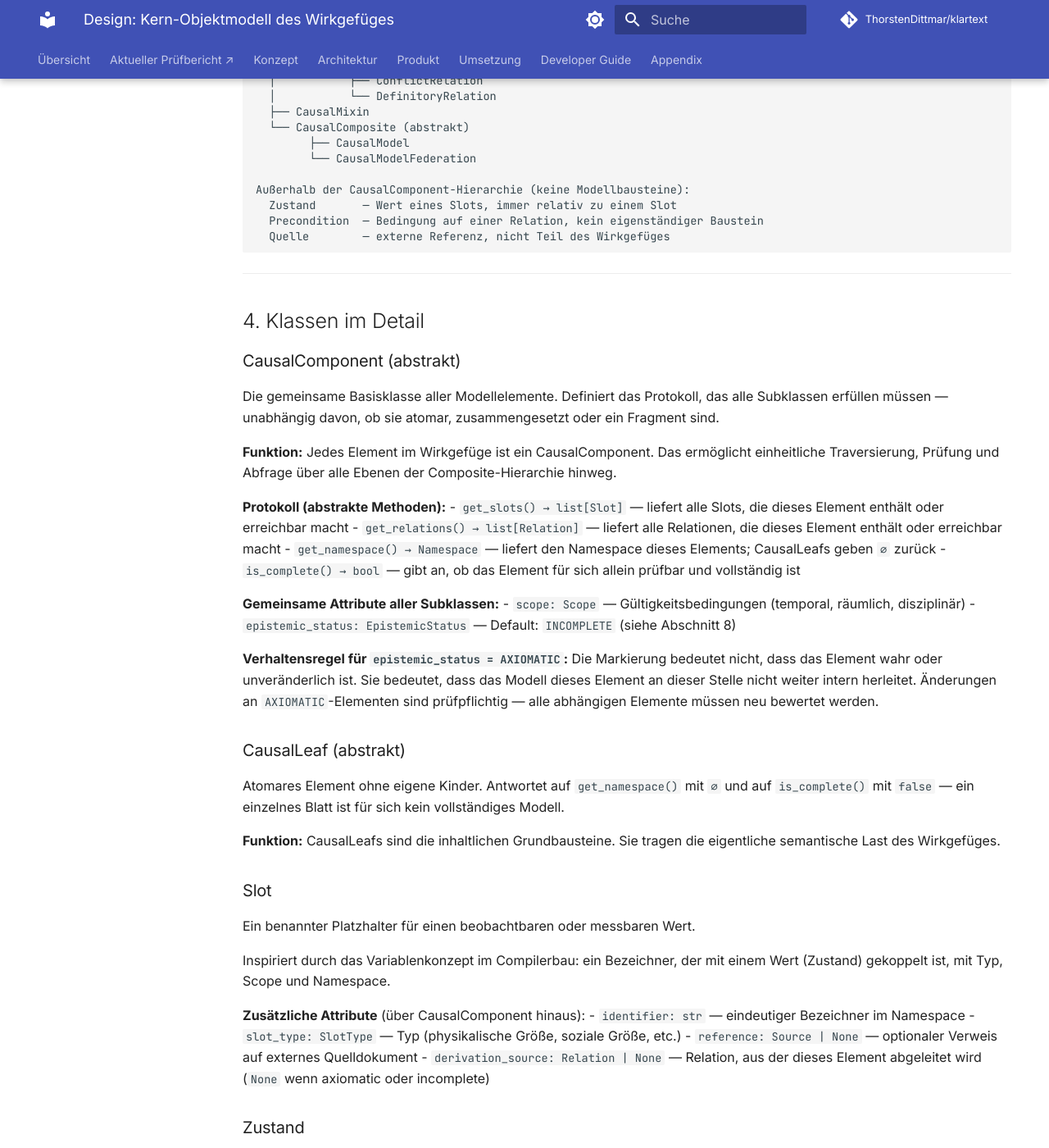
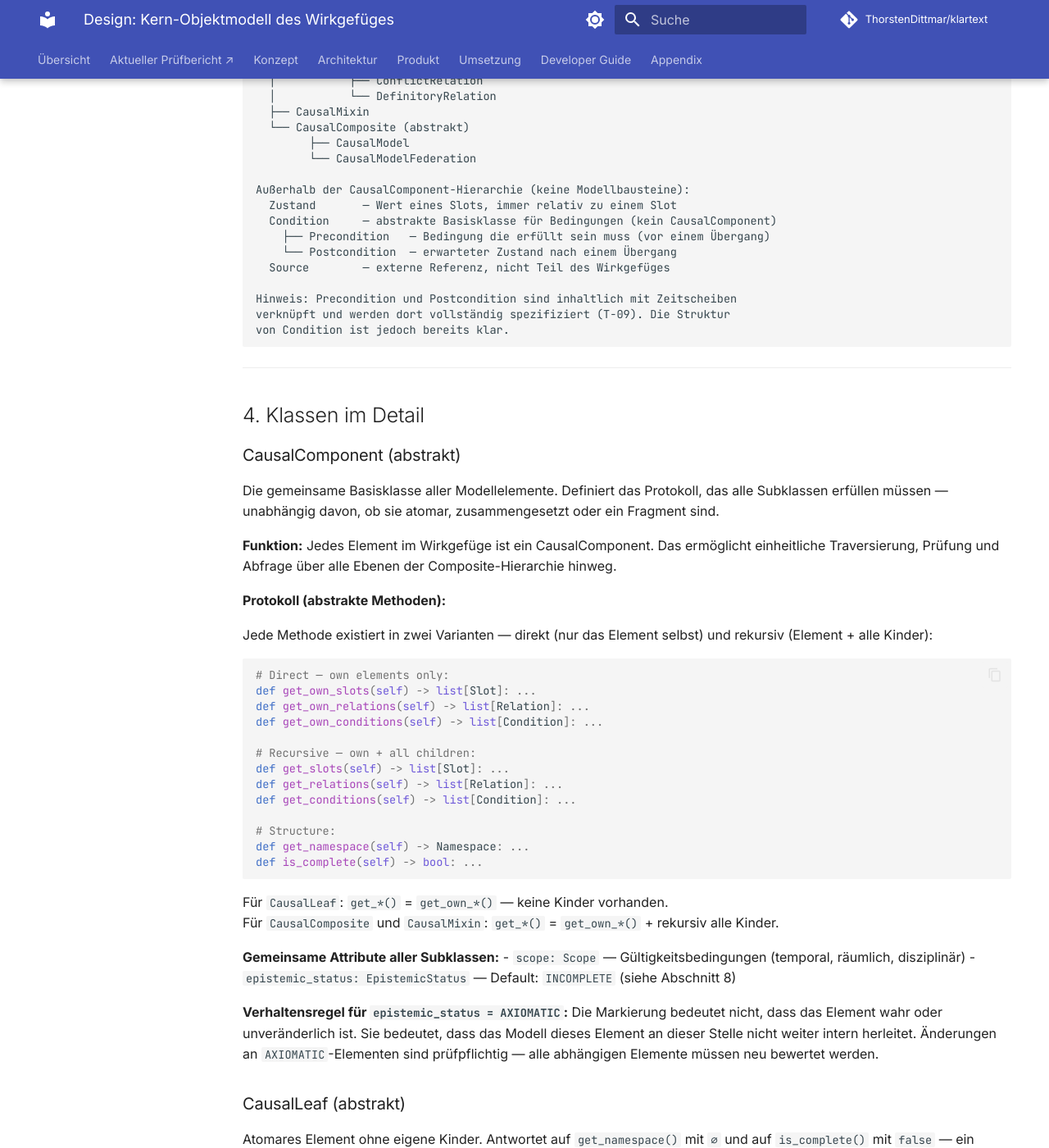
Before and after one commit to ThorstenDittmar/klartext, an MkDocs documentation site: the page built from docs/superpowers/specs/2026-06-01-causal-core-object-model-design.md, in a window 1280 px wide and 1400 px high, scrolled down 1709 px. Shown: the whole window at 82% size. Built offline with MkDocs 1.6.1 and Material for MkDocs 9.7.7, drawn with Linux system fonts in a browser that asks for light colours; comment, search, counter and statistics services are not loaded; some of the changed text lies outside the part shown.

Commit message:
docs: Condition-Hierarchie und get_own_*/get_*-Protokoll ergänzen
Condition als abstrakte Basisklasse für Pre-/Postcondition eingeführt.
CausalComponent-Protokoll um get_own_slots/relations/conditions erweitert
(direkt vs. rekursiv). add() prüft jetzt auch Condition-Kompatibilität.

Co-Authored-By: Claude Sonnet 4.6 <noreply@anthropic.com>

````diff
--- a/docs/superpowers/specs/2026-06-01-causal-core-object-model-design.md
+++ b/docs/superpowers/specs/2026-06-01-causal-core-object-model-design.md
@@ -59,8 +59,14 @@ CausalComponent (abstrakt)
 
 Außerhalb der CausalComponent-Hierarchie (keine Modellbausteine):
   Zustand       — Wert eines Slots, immer relativ zu einem Slot
-  Precondition  — Bedingung auf einer Relation, kein eigenständiger Baustein
-  Quelle        — externe Referenz, nicht Teil des Wirkgefüges
+  Condition     — abstrakte Basisklasse für Bedingungen (kein CausalComponent)
+    ├── Precondition   — Bedingung die erfüllt sein muss (vor einem Übergang)
+    └── Postcondition  — erwarteter Zustand nach einem Übergang
+  Source        — externe Referenz, nicht Teil des Wirkgefüges
+
+Hinweis: Precondition und Postcondition sind inhaltlich mit Zeitscheiben
+verknüpft und werden dort vollständig spezifiziert (T-09). Die Struktur
+von Condition ist jedoch bereits klar.
 ```
 
 ---
@@ -73,10 +79,27 @@ Die gemeinsame Basisklasse aller Modellelemente. Definiert das Protokoll, das al
 **Funktion:** Jedes Element im Wirkgefüge ist ein CausalComponent. Das ermöglicht einheitliche Traversierung, Prüfung und Abfrage über alle Ebenen der Composite-Hierarchie hinweg.
 
 **Protokoll (abstrakte Methoden):**
-- `get_slots() → list[Slot]` — liefert alle Slots, die dieses Element enthält oder erreichbar macht
-- `get_relations() → list[Relation]` — liefert alle Relationen, die dieses Element enthält oder erreichbar macht
-- `get_namespace() → Namespace` — liefert den Namespace dieses Elements; CausalLeafs geben `∅` zurück
-- `is_complete() → bool` — gibt an, ob das Element für sich allein prüfbar und vollständig ist
+
+Jede Methode existiert in zwei Varianten — direkt (nur das Element selbst) und rekursiv (Element + alle Kinder):
+
+```python
+# Direct — own elements only:
+def get_own_slots(self) -> list[Slot]: ...
+def get_own_relations(self) -> list[Relation]: ...
+def get_own_conditions(self) -> list[Condition]: ...
+
+# Recursive — own + all children:
+def get_slots(self) -> list[Slot]: ...
+def get_relations(self) -> list[Relation]: ...
+def get_conditions(self) -> list[Condition]: ...
+
+# Structure:
+def get_namespace(self) -> Namespace: ...
+def is_complete(self) -> bool: ...
+```
+
+Für `CausalLeaf`: `get_*()` = `get_own_*()` — keine Kinder vorhanden.
+Für `CausalComposite` und `CausalMixin`: `get_*()` = `get_own_*()` + rekursiv alle Kinder.
 
 **Gemeinsame Attribute aller Subklassen:**
 - `scope: Scope` — Gültigkeitsbedingungen (temporal, räumlich, disziplinär)
@@ -144,11 +167,27 @@ Spezialisiert `Relation`. Markiert expliziten Widerspruch zwischen zwei Elemente
 ### DefinitoryRelation
 Spezialisiert `Relation`. Beschreibt, wie ein Slot aus anderen Slots definiert oder berechnet wird. Grundlage für referentielle Integrität: alle Begriffe in einer Definition müssen selbst als Slots existieren.
 
+### Condition (abstrakt)
+Abstrakte Basisklasse für alle Bedingungen. Kein CausalComponent — Bedingungen sind keine eigenständigen Modellbausteine, sondern Eigenschaften von Relationen und Composites.
+
+```python
+class Condition(ABC):
+    @abstractmethod
+    def is_compatible_with(self, other: Condition) -> bool:
+        """Returns True if this condition can coexist with the other condition
+        without contradiction. Used by add() to validate new components."""
+        ...
+```
+
 ### Precondition
-Eine Bedingung, die erfüllt sein muss, damit eine Relation oder ein Prozess gültig angewendet werden kann. Normative Claims ("sollte", "muss") werden als Preconditions modelliert.
+Spezialisiert `Condition`. Eine Bedingung, die erfüllt sein muss, damit eine Relation oder ein Prozess gültig angewendet werden kann. Normative Claims ("sollte", "muss") werden als Preconditions modelliert.
 
-**Attribute:**
-- `condition: (Slot, Zustand)`
+Inhaltliche Spezifikation (insbesondere Verbindung zu Zeitscheiben) folgt in T-09.
+
+### Postcondition
+Spezialisiert `Condition`. Beschreibt einen erwarteten Zustand nach einem Übergang oder der Anwendung einer Relation.
+
+Inhaltliche Spezifikation folgt in T-09.
 
 ### CausalMixin
 Ein kohärentes, möglicherweise unvollständiges Fragment eines Wirkmodells. Kann aus anderen CausalMixins und CausalLeafs zusammengesetzt werden. Wiederverwendbar in mehreren CausalModels.
@@ -222,7 +261,18 @@ def add(self, component: CausalComponent) -> None:
             component_scope=component.scope,
         )
 
-    # 4. Add
+    # 4. Condition compatibility check
+    new_conditions = component.get_conditions()
+    existing_conditions = self.get_conditions()
+    for new_cond in new_conditions:
+        for existing_cond in existing_conditions:
+            if not new_cond.is_compatible_with(existing_cond):
+                raise ConditionConflictError(
+                    new_condition=new_cond,
+                    existing_condition=existing_cond,
+                )
+
+    # 5. Add
     self._components.append(component)
 ```
 
````
